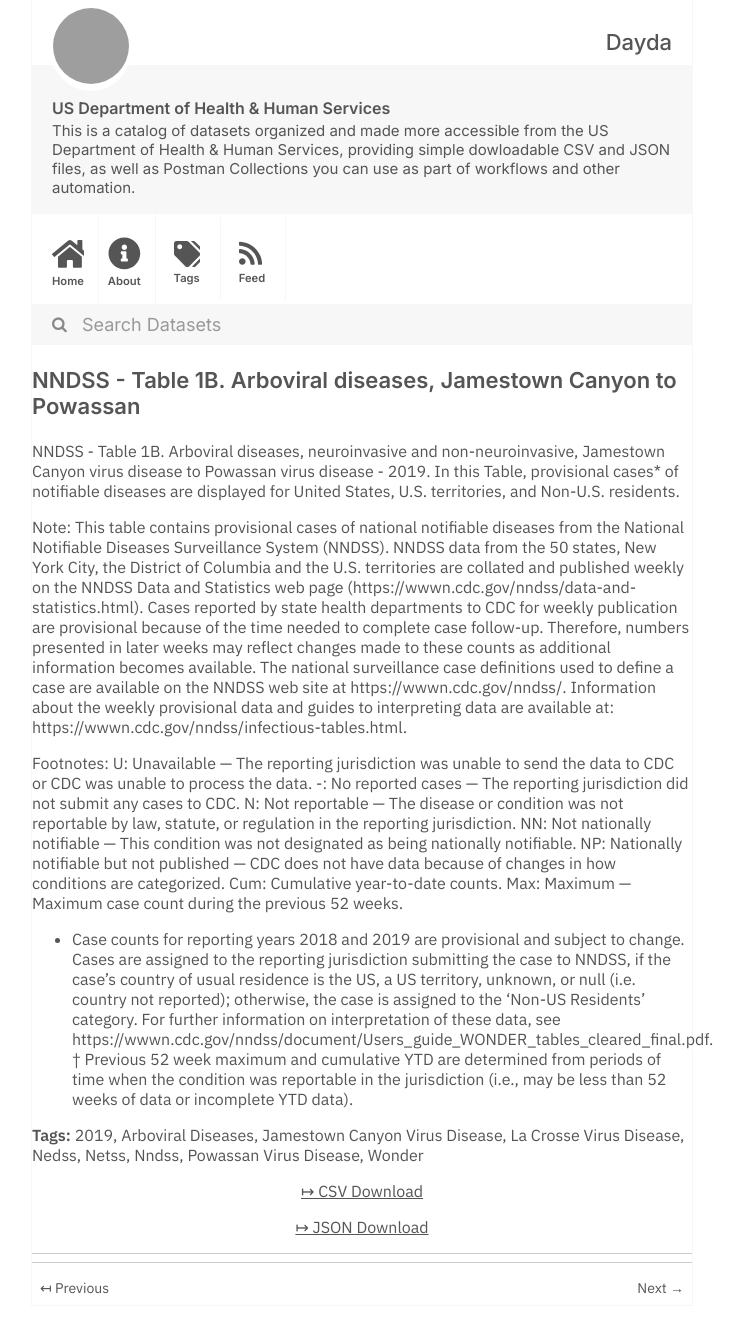
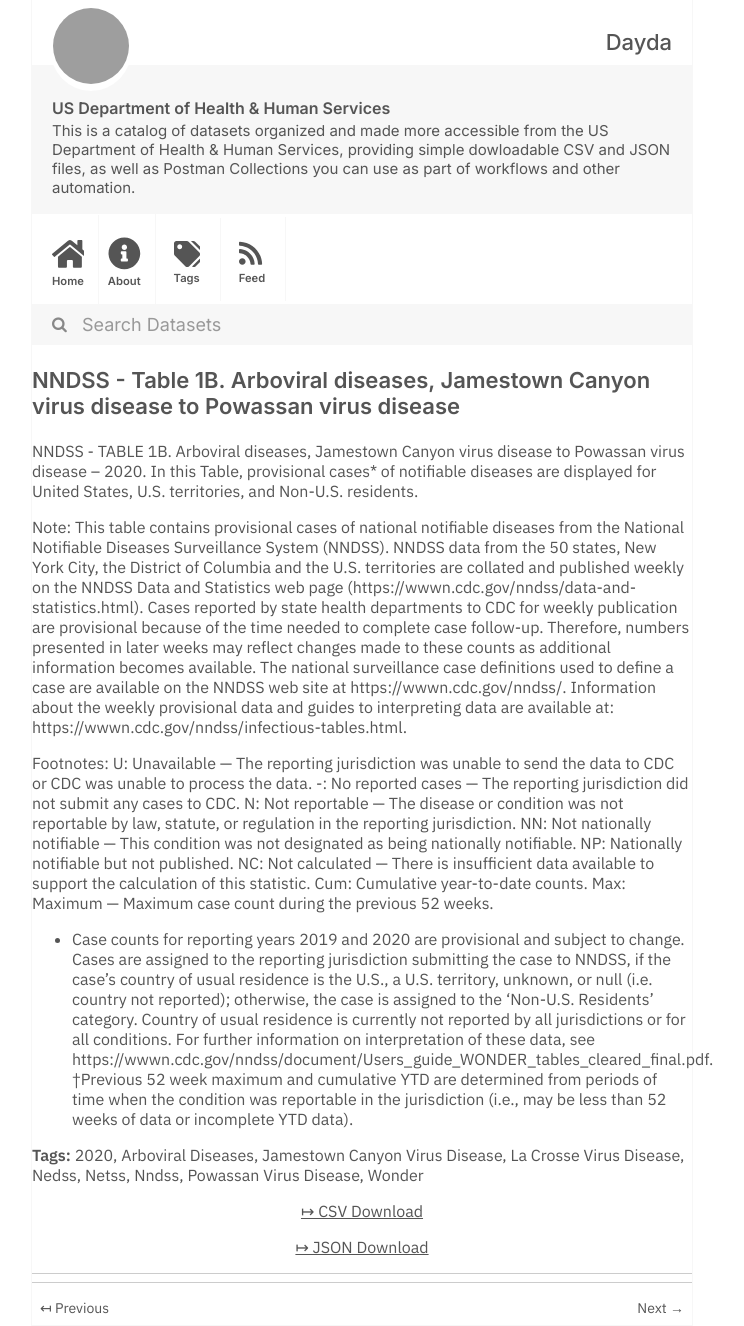
Before and after one commit to dayda-entities/us-department-of-health-and-human-services, a Jekyll site: the page built from _posts/2020-11-10-nndss-table-1b-arboviral-disea.md, in a window 1280 px wide. Shown: the whole page, without its empty margins (278-1022 px from the left). Built offline with Jekyll 4.4.1, drawn with Linux system fonts in a browser that asks for light colours; grey boxes are pictures that could not be loaded.

Commit message:
Publish Data

```diff
--- a/_posts/2020-11-10-nndss-table-1b-arboviral-disea.md
+++ b/_posts/2020-11-10-nndss-table-1b-arboviral-disea.md
@@ -1,11 +1,13 @@
 ---
-title: 'NNDSS - Table 1B. Arboviral diseases, Jamestown Canyon to Powassan'
-created: '2020-11-10T16:16:42.408384'
-modified: '2021-04-25T15:01:06.420732'
+title: >-
+  NNDSS - Table 1B. Arboviral diseases, Jamestown Canyon virus disease to
+  Powassan virus disease
+created: '2020-11-10T16:16:35.388862'
+modified: '2021-04-17T02:36:26.745757'
 state: active
 type: dataset
 tags:
-  - '2019'
+  - '2020'
   - Arboviral Diseases
   - Jamestown Canyon Virus Disease
   - La Crosse Virus Disease
@@ -15,12 +17,12 @@ tags:
   - Powassan Virus Disease
   - Wonder
 groups: []
-csv_url: 'https://data.cdc.gov/api/views/eez9-q5m5/rows.csv?accessType=DOWNLOAD'
-json_url: 'https://data.cdc.gov/api/views/eez9-q5m5/rows.json?accessType=DOWNLOAD'
+csv_url: 'https://data.cdc.gov/api/views/pjtk-n43k/rows.csv?accessType=DOWNLOAD'
+json_url: 'https://data.cdc.gov/api/views/pjtk-n43k/rows.json?accessType=DOWNLOAD'
 layout: post
 
 ---
-NNDSS - Table 1B. Arboviral diseases, neuroinvasive and non-neuroinvasive, Jamestown Canyon virus disease to Powassan virus disease - 2019. In this Table, provisional cases* of notifiable diseases are displayed for United States, U.S. territories, and Non-U.S. residents.
+NNDSS - TABLE 1B. Arboviral diseases, Jamestown Canyon virus disease to Powassan virus disease  – 2020.  In this Table, provisional cases* of notifiable diseases are displayed for United States, U.S. territories, and Non-U.S. residents.
 
 Note:
 This table contains provisional cases of national notifiable diseases from the National Notifiable Diseases Surveillance System (NNDSS). NNDSS data from the 50 states, New York City, the District of Columbia and the U.S. territories are collated and published weekly on the NNDSS Data and Statistics web page (https://wwwn.cdc.gov/nndss/data-and-statistics.html). Cases reported by state health departments to CDC for weekly publication are provisional because of the time needed to complete case follow-up. Therefore, numbers presented in later weeks may reflect changes made to these counts as additional information becomes available. The national surveillance case definitions used to define a case are available on the NNDSS web site at https://wwwn.cdc.gov/nndss/. Information about the weekly provisional data and guides to interpreting data are available at: https://wwwn.cdc.gov/nndss/infectious-tables.html.
@@ -30,8 +32,9 @@ U: Unavailable — The reporting jurisdiction was unable to send the data to CDC
 -: No reported cases — The reporting jurisdiction did not submit any cases to CDC.
 N: Not reportable — The disease or condition was not reportable by law, statute, or regulation in the reporting jurisdiction.
 NN: Not nationally notifiable — This condition was not designated as being nationally notifiable.
-NP: Nationally notifiable but not published — CDC does not have data because of changes in how conditions are categorized.
+NP: Nationally notifiable but not published.
+NC: Not calculated — There is insufficient data available to support the calculation of this statistic.
 Cum: Cumulative year-to-date counts.
 Max: Maximum — Maximum case count during the previous 52 weeks.
-* Case counts for reporting years 2018 and 2019 are provisional and subject to change. Cases are assigned to the reporting jurisdiction submitting the case to NNDSS, if the case's country of usual residence is the US, a US territory, unknown, or null (i.e. country not reported); otherwise, the case is assigned to the 'Non-US Residents' category. For further information on interpretation of these data, see https://wwwn.cdc.gov/nndss/document/Users_guide_WONDER_tables_cleared_final.pdf.
-† Previous 52 week maximum and cumulative YTD are determined from periods of time when the condition was reportable in the jurisdiction (i.e., may be less than 52 weeks of data or incomplete YTD data).
+* Case counts for reporting years 2019 and 2020 are provisional and subject to change. Cases are assigned to the reporting jurisdiction submitting the case to NNDSS, if the case's country of usual residence is the U.S., a U.S. territory, unknown, or null (i.e. country not reported); otherwise, the case is assigned to the 'Non-U.S. Residents' category. Country of usual residence is currently not reported by all jurisdictions or for all conditions. For further information on interpretation of these data, see https://wwwn.cdc.gov/nndss/document/Users_guide_WONDER_tables_cleared_final.pdf.
+†Previous 52 week maximum and cumulative YTD are determined from periods of time when the condition was reportable in the jurisdiction (i.e., may be less than 52 weeks of data or incomplete YTD data).
```
